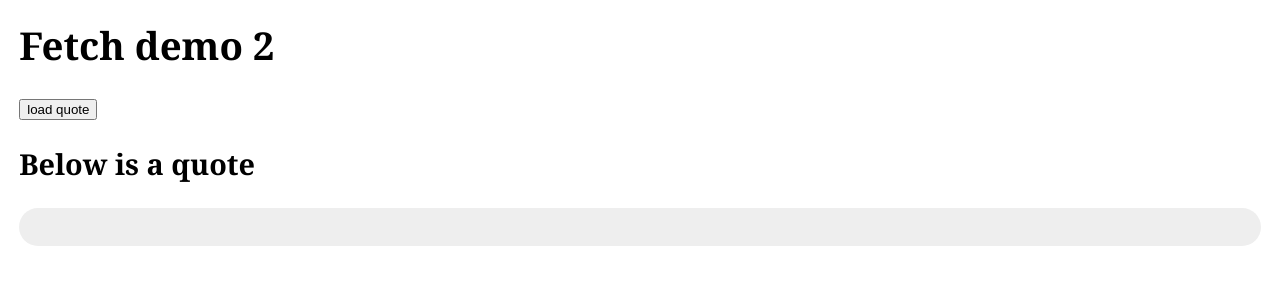
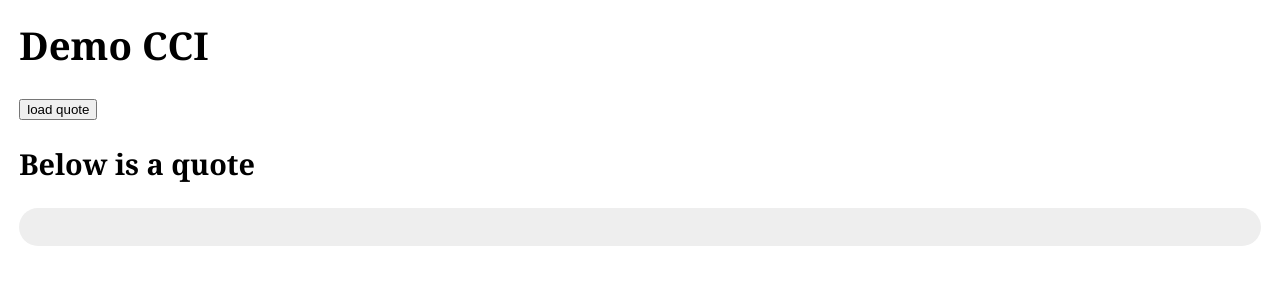
Before and after one commit to aurelient/demo-cci, a plain HTML site: page index.html in a window 1280 px wide. Drawn offline with Linux system fonts and the light colour scheme.

Commit message:
Changement de titre

```diff
--- a/index.html
+++ b/index.html
@@ -43,7 +43,7 @@
     </script>
   </head>
   <body>
-    <h1>Fetch demo 2</h1>
+    <h1>Demo CCI</h1>
 
     <button onclick="loadQuote()">load quote</button>
 
```
